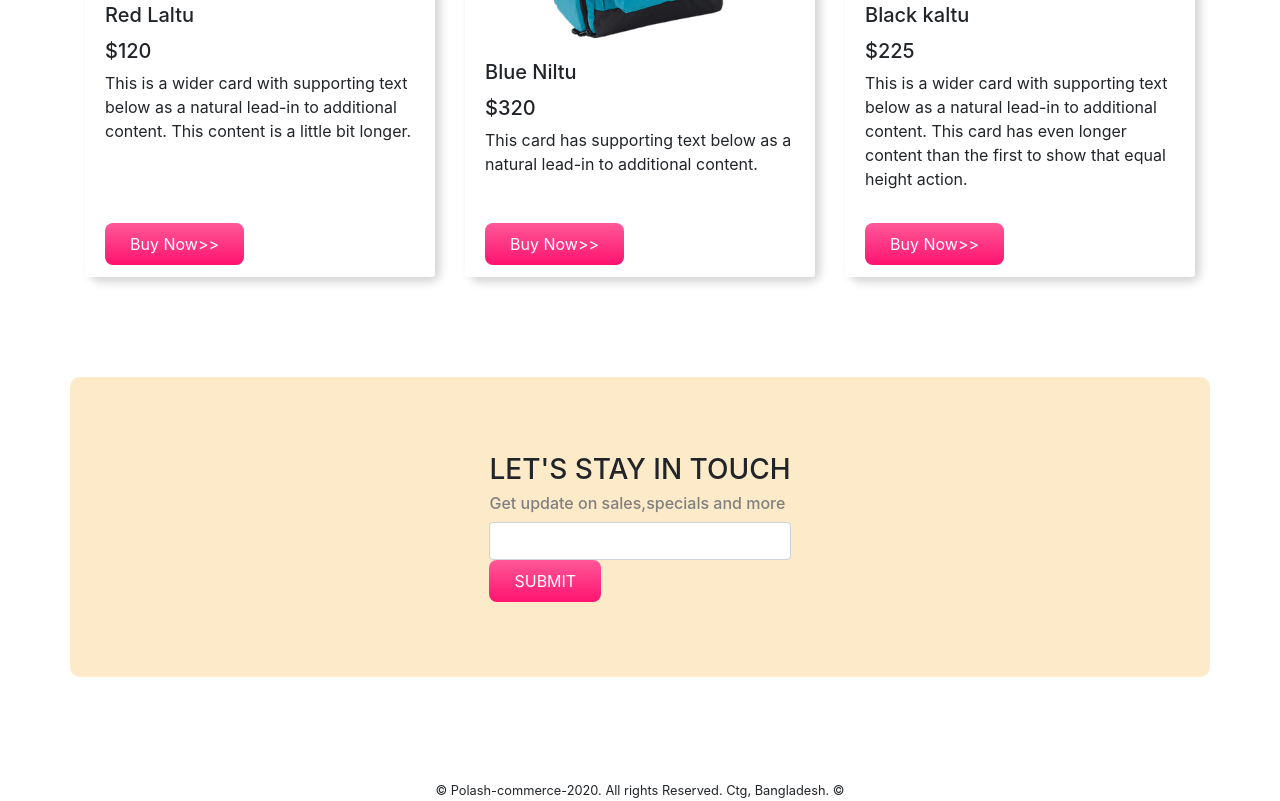
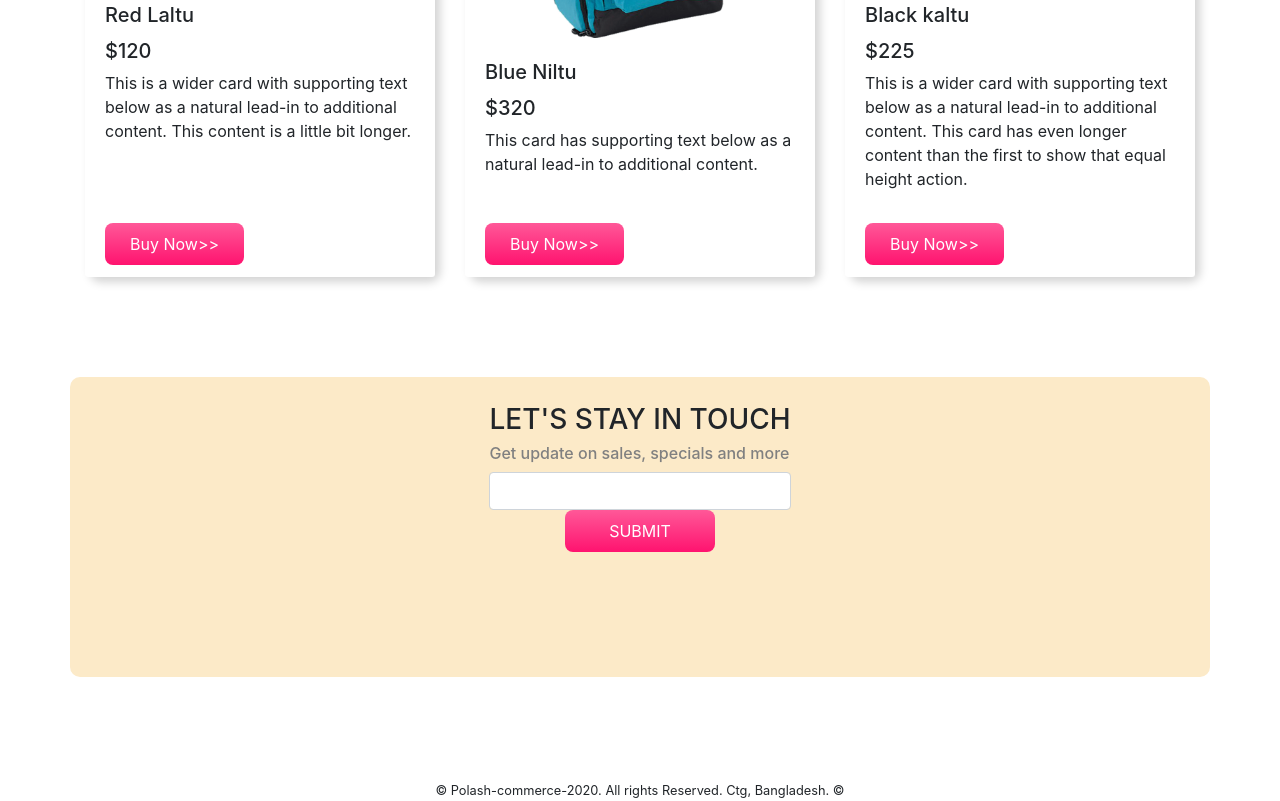
Before and after one commit to MIPolash-Prog/polash-commerce, a plain HTML site: page index.html in a window 1280 px wide. Shown: the part 1896-2697 px from the top of the page. Drawn offline with nearby package versions, Linux system fonts and the light colour scheme.

Commit message:
change was needed

```diff
--- a/index.html
+++ b/index.html
@@ -135,7 +135,7 @@
       <img src="images/polash-commerce/shoes/shoe-2.png" class="card-img-top" alt="...">
       <div class="card-body">
         <h5 class="Card-title">Nike 360</h5>
-        <p class="card-text">This card has supporting text below as a natural lead-in to additional content additional.</p>
+        <p class="card-text">This card has greater supporting text below as a natural lead-in to additional content.</p>
         <h5>$320</h5>
         <button class="buy-now-button">Buy Now>></button>
       </div>
@@ -192,9 +192,9 @@
 <div class="container d-flex align-items-center justify-content-center orange-bg" id="Subscribe">
  <div>
     <h3>LET'S STAY IN TOUCH</h3>
-    <h6>Get update on sales,specials and more</h6>
+    <h6>Get update on sales, specials and more</h6>
     <input class="form-control" type="text">
-    <button class="buy-now-button">SUBMIT</button>
+    <button class="new-button container d-flex justify-content-center">SUBMIT</button>
 </div>
 </div>
     <footer>
--- a/style.css
+++ b/style.css
@@ -56,6 +56,16 @@ font-size:large;
 #Subscribe h6{
     color: gray;
 }
+.new-button{
+    background-image: linear-gradient(to bottom, #ff5898 0%, #ff136f 100% );
+    color: #fff;
+    border:none;
+    border-radius: 8px;
+    padding: 9px 25px;
+    cursor: pointer;
+    width:50%;
+}
+
 footer{
     text-align: center;
 }
```
